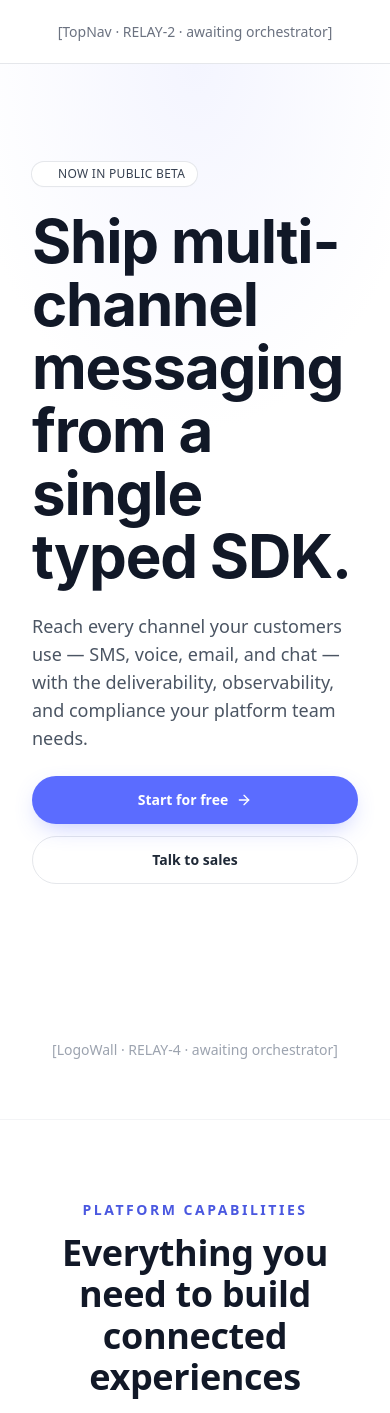
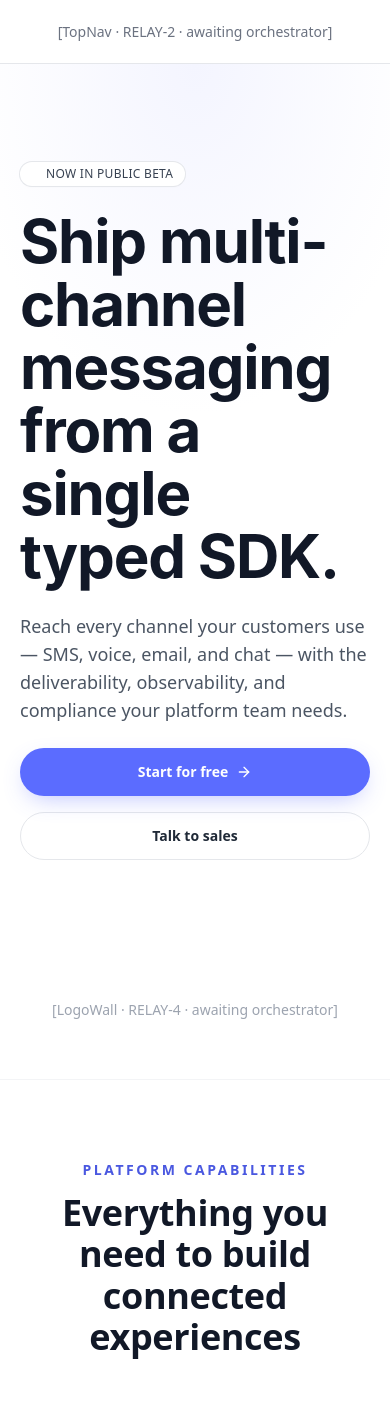
Before and after one commit to 5whsdyqd88-art/template, a Next.js app: page / in a window 390 px wide. Shown: the top 1413 px of the page. Built offline with nearby package versions, Linux system fonts and the light colour scheme.

Commit message:
fix: address all 8 quality_reviewer blockers in Hero.tsx

```diff
--- a/components/relay/Hero.tsx
+++ b/components/relay/Hero.tsx
@@ -94,8 +94,8 @@ export default function Hero() {
     <section className="relative w-full bg-white">
       <div className="absolute inset-0 bg-[radial-gradient(120%_80%_at_50%_0%,_var(--tw-gradient-stops))] from-[#F4F5FF] via-white to-white pointer-events-none" />
 
-      <div className="relative max-w-[1280px] mx-auto px-8 lg:px-6">
-        <div className="grid lg:grid-cols-5 gap-x-12 lg:gap-x-16 items-center py-24 lg:py-20 md:py-16 sm:py-14">
+      <div className="relative max-w-[1280px] mx-auto px-5 md:px-6 lg:px-8">
+        <div className="grid lg:grid-cols-5 gap-x-12 lg:gap-x-16 items-center pt-24 lg:pt-20 md:pt-16 sm:pt-14 pb-20 lg:pb-16 md:pb-12 sm:pb-12">
 
           <div className="lg:col-span-3 lg:order-1 order-1 space-y-6 md:space-y-5">
             <div className="inline-flex items-center gap-2 px-3 py-1 rounded-full bg-white ring-1 ring-ink-200 shadow-card">
@@ -110,7 +110,7 @@ export default function Hero() {
             <motion.h1
               id="hero-headline"
               className="text-display-xl lg:text-display-xl md:text-display-lg sm:text-display-md text-ink-900 max-w-2xl text-balance font-sans"
-              initial={{ opacity: 0, y: 12 }}
+              initial={{ opacity: 0, y: 0 }}
               animate={reducedMotion ? { opacity: 1 } : { opacity: 1, y: 0 }}
               transition={{ duration: 0.5, ease: [0, 0, 0.2, 1] }}
             >
@@ -119,7 +119,7 @@ export default function Hero() {
 
             <motion.p
               className="text-[1.125rem] lg:text-[1.125rem] md:text-base text-ink-600 max-w-prose max-w-[520px] leading-7 lg:leading-7 md:leading-6 font-normal"
-              initial={{ opacity: 0, y: 12 }}
+              initial={{ opacity: 0, y: 0 }}
               animate={reducedMotion ? { opacity: 1 } : { opacity: 1, y: 0 }}
               transition={{ duration: 0.5, ease: [0, 0, 0.2, 1], delay: 0.08 }}
             >
@@ -127,14 +127,14 @@ export default function Hero() {
             </motion.p>
 
             <motion.div
-              className="flex flex-col sm:flex-row gap-3 sm:gap-4 lg:mt-10 md:mt-10 sm:mt-8"
-              initial={{ opacity: 0, y: 12 }}
+              className="flex flex-col sm:flex-row gap-4 sm:gap-3 lg:mt-10 md:mt-10 sm:mt-8"
+              initial={{ opacity: 0, y: 0 }}
               animate={reducedMotion ? { opacity: 1 } : { opacity: 1, y: 0 }}
               transition={{ duration: 0.5, ease: [0, 0, 0.2, 1], delay: 0.16 }}
             >
               <Link
                 href="#"
-                className="group relative inline-flex items-center justify-center gap-2 h-12 px-6 rounded-full bg-primary-500 hover:bg-primary-600 text-white text-sm font-semibold shadow-cta transition-[background-color,transform,box-shadow] duration-300 ease-[0,0,0.2,1]"
+                className="group relative inline-flex items-center justify-center gap-2 h-12 px-6 rounded-full bg-primary-500 hover:bg-primary-600 text-white text-sm font-bold shadow-cta transition-[background-color,transform,box-shadow] duration-300 ease-[0,0,0.2,1]"
                 onClick={(e) => e.preventDefault()}
               >
                 {heroContent.primaryCta}
```
